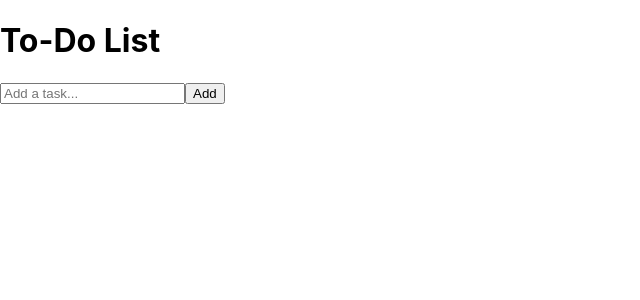
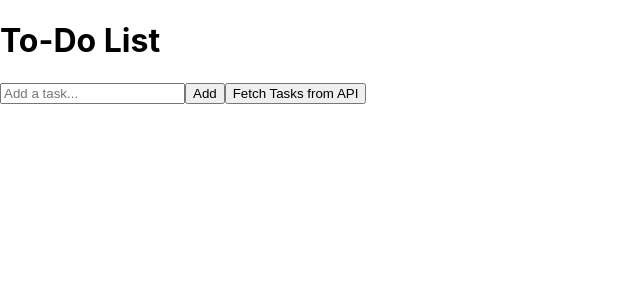
Before and after one commit to IMan7736/todo-app, a React (Create React App) app: page / in a window 1280 px wide. Shown: the top 300 px of the page, without its empty margins (0-640 px from the left). Built offline with nearby package versions, Linux system fonts and the light colour scheme.

Commit message:
added API fetch with loading state

```diff
--- a/src/App.js
+++ b/src/App.js
@@ -3,9 +3,20 @@ import { useState, useEffect } from "react";
 function App() {
   const [todos, setTodos] = useState([]);
   const [input, setValue] = useState("");
+  const [loading, setLoading] = useState(false);
+
   useEffect(() => {
-  document.title = `${todos.length} tasks remaining`;
-}, [todos]);
+    document.title = `${todos.length} tasks remaining`;
+  }, [todos]);
+
+  async function fetchTodos() {
+    setLoading(true);
+    const response = await fetch("https://jsonplaceholder.typicode.com/todos?_limit=5");
+    const data = await response.json();
+    const formatted = data.map(item => ({ text: item.title, done: item.completed }));
+    setTodos([...todos, ...formatted]);
+    setLoading(false);
+   }
 
   function addTodo() {
     if (input.trim() === "") return;
@@ -32,6 +43,9 @@ function App() {
         placeholder="Add a task..."
       />
       <button onClick={addTodo}>Add</button>
+      <button onClick={fetchTodos}>
+        {loading ? "Loading..." : "Fetch Tasks from API"}
+      </button>
 
       <ul>
         {todos.map((todo, index) => (
```
